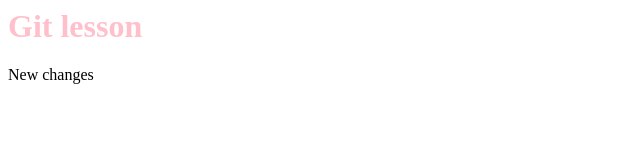
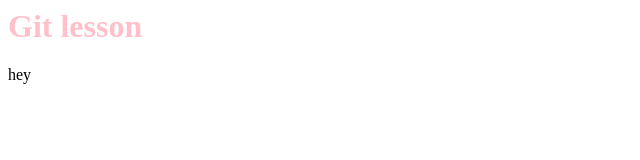
Before and after one commit to invernoa/new, a plain HTML site: page index.html in a window 1280 px wide. Shown: the full height of the page, 0-640 px from the left. Drawn offline with Linux system fonts and the light colour scheme.

Commit message:
third commit

```diff
--- a/index.html
+++ b/index.html
@@ -6,7 +6,7 @@
 </head>
 <body>
 	<h1>Git lesson</h1>
-	<p>New changes</p>
+	 <p> hey</p>
 
 </body>
 </html>
```
